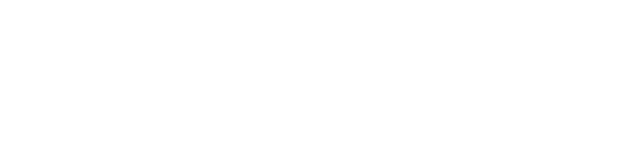
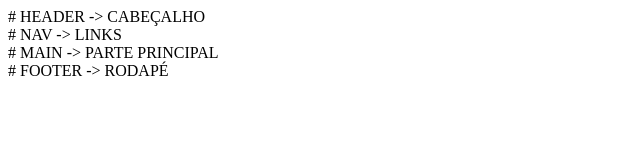
Before and after one commit to Augusto-Maux/sociologia_site, a plain HTML site: page site/index.html in a window 1280 px wide. Shown: the whole page, without its empty margins (0-640 px from the left). Drawn offline with Linux system fonts and the light colour scheme.

Commit message:
Adicionando pasta para organização do projeto

```diff
--- a/index.html
+++ b/site/index.html
@@ -4,17 +4,28 @@
     <meta charset="UTF-8">
     <meta name="viewport" content="width=device-width, initial-scale=1.0">
     <title>Document</title>
+    <link rel="stylesheet" href="style.css">
 </head>
 <body>
-    <header></header>
+    # HEADER -> CABEÇALHO
+    <header>
 
+    </header>
+
+    # NAV -> LINKS
     <nav></nav>
 
+    # MAIN -> PARTE PRINCIPAL
     <main>
+
         <section></section>
 
     </main>
 
-    <footer></footer>
+    # FOOTER -> RODAPÉ
+    <footer>
+
+    </footer>
+
 </body>
 </html>
```
Also changed, not shown: site/style.css (added).
